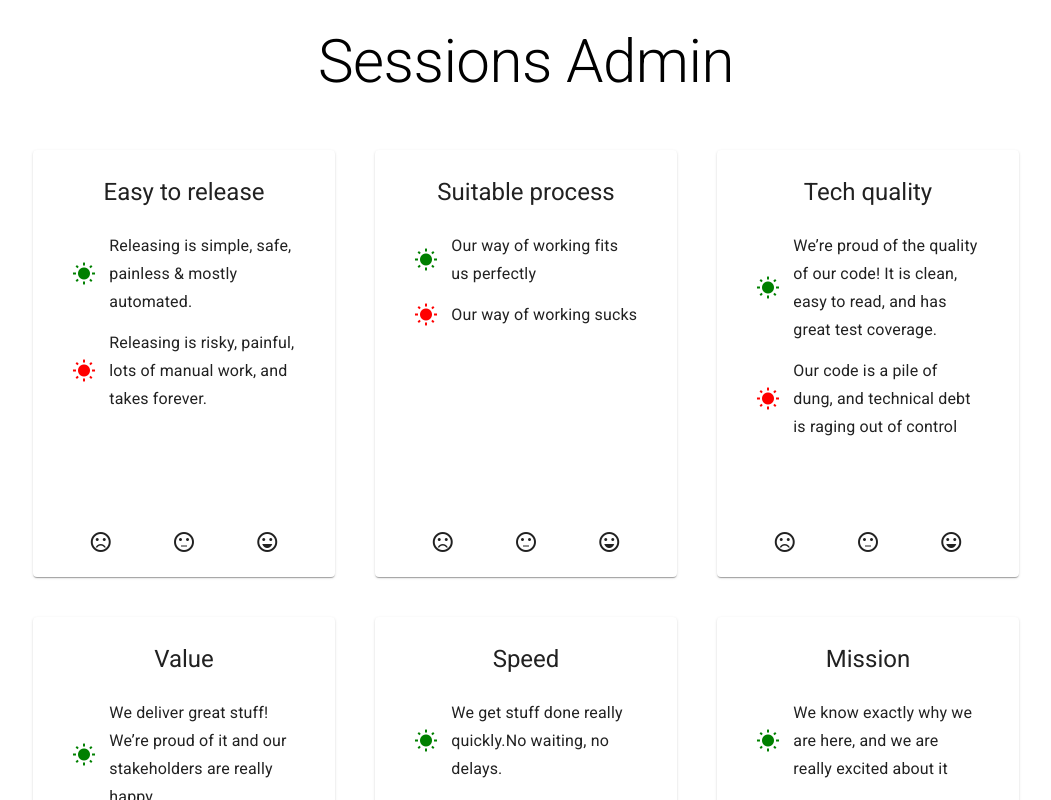
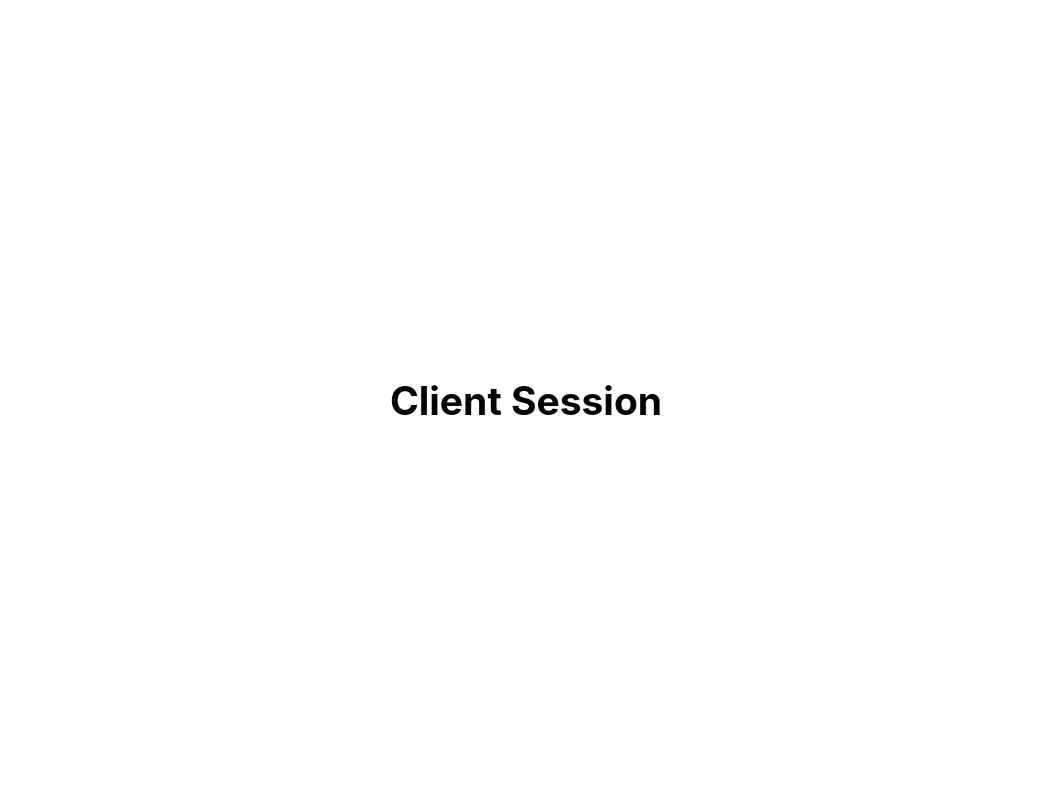
Before and after one commit to peter-yhc/spotify-health-web-ts, a React (Create React App) app: page /sessions in a window 1280 px wide. Shown: the top 800 px of the page, without its empty margins (114-1165 px from the left). Built offline with nearby package versions, Linux system fonts and the light colour scheme.

Commit message:
Add new client sessions page.

```diff
--- a/src/App.js
+++ b/src/App.js
@@ -3,13 +3,15 @@ import React from 'react';
 import { NotFoundPage } from './error';
 import { LandingPage } from './landing';
 import { AdminSessionsPage } from './admin-sessions';
+import { ClientSessionPage } from './client-sessions';
 
 function App() {
   return (
     <React.Fragment>
       <Switch>
         <Route path="/" exact component={LandingPage} />
-        <Route path="/sessions" exact component={AdminSessionsPage} />
+        <Route path="/admin-sessions" exact component={AdminSessionsPage} />
+        <Route path="/sessions" exact component={ClientSessionPage} />
         <Route component={NotFoundPage} />
       </Switch>
     </React.Fragment>
--- /dev/null
+++ b/src/client-sessions/ClientSessionPage.jsx
@@ -0,0 +1,11 @@
+import React from 'react';
+
+const ClientSessionPage = () => {
+  return (
+    <React.Fragment>
+      <h2>Client Session</h2>
+    </React.Fragment>
+  );
+};
+
+export default ClientSessionPage;
--- /dev/null
+++ b/src/client-sessions/index.js
@@ -0,0 +1,2 @@
+/* eslint-disable import/prefer-default-export */
+export { default as ClientSessionPage } from './ClientSessionPage';
--- a/src/landing/LandingPage.jsx
+++ b/src/landing/LandingPage.jsx
@@ -22,7 +22,7 @@ function LandingPage(props) {
       <main>
         <Typography className={classes.title} variant="h2">Spotify Health Checks</Typography>
         <Typography variant="h5">
-          <Link className={classes.link} href="sessions">
+          <Link className={classes.link} href="admin-sessions">
             New Session
           </Link>
         </Typography>
```
Also changed, not shown: 1 other file (tests, documents, lock files or other folders).
